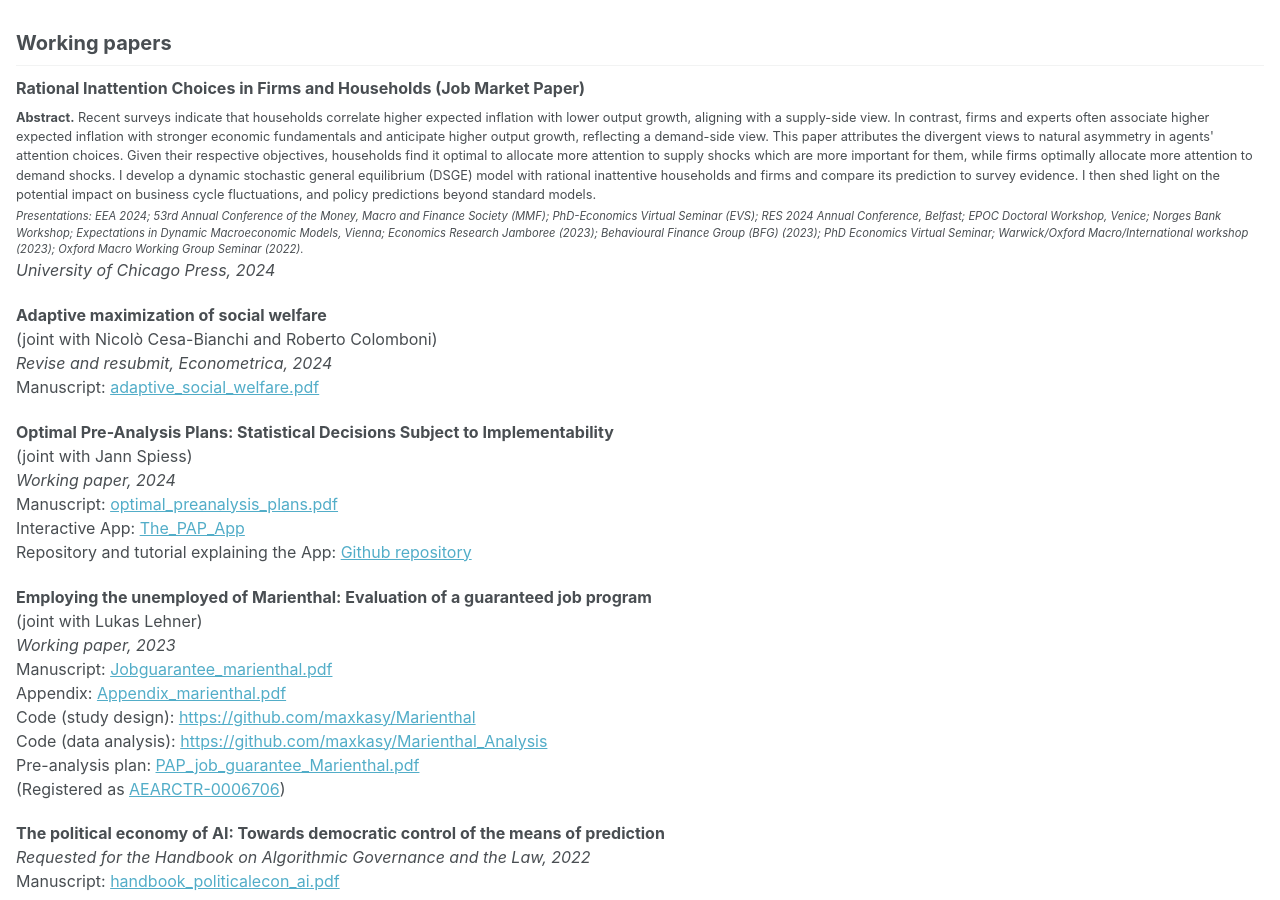
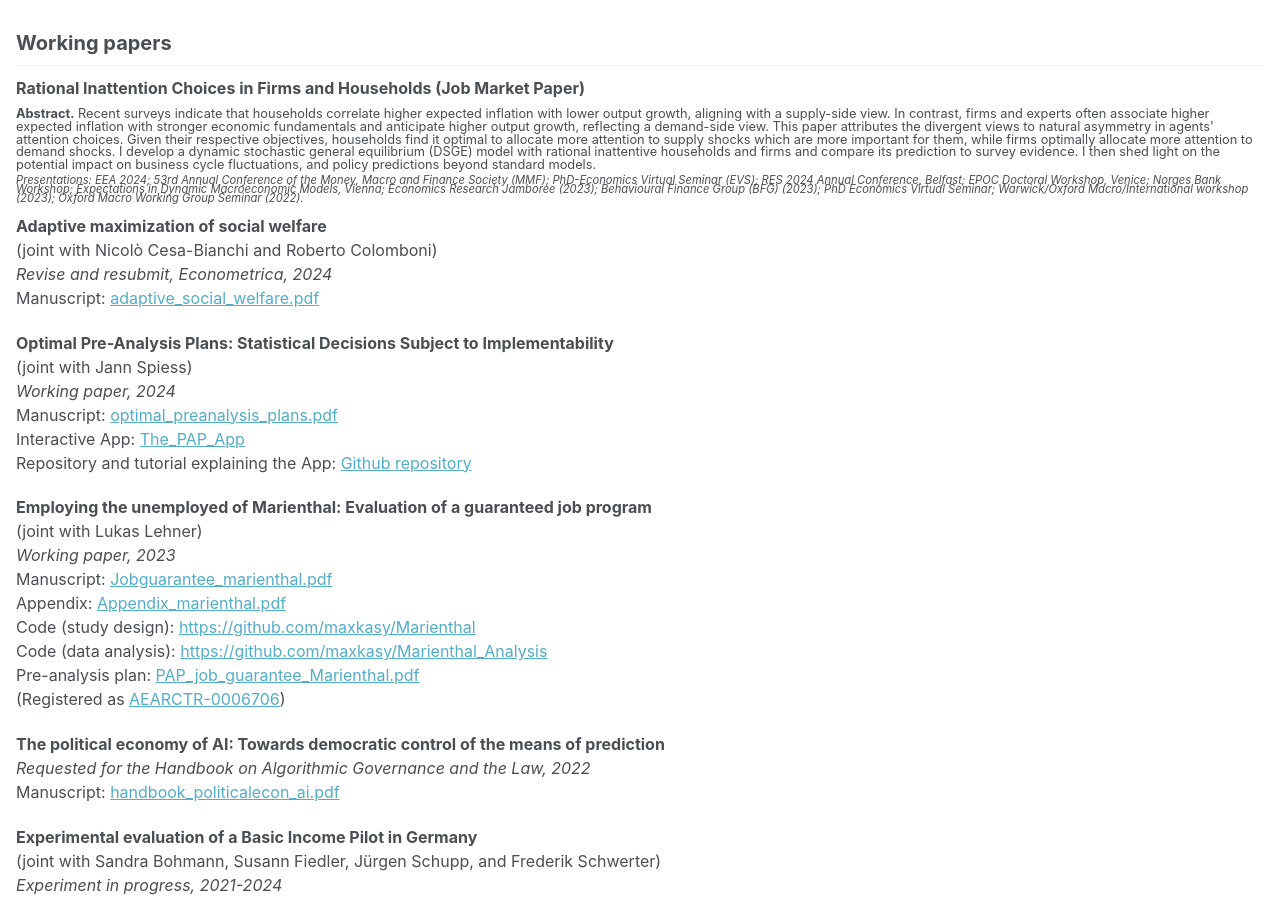
Before and after one commit to yifan-zhang-in/yifan-zhang-in.github.io, a Jekyll site: the page built from _pages/2_research.md, in a window 1280 px wide and 900 px high, scrolled down 569 px. Built offline with Jekyll 4.4.1, drawn with Linux system fonts in a browser that asks for light colours; nearby versions of some CDN libraries.

Commit message:
Update 2_research.md

```diff
--- a/_pages/2_research.md
+++ b/_pages/2_research.md
@@ -6,16 +6,15 @@ permalink: /research/
 
 <p style="margin-bottom: 0.5em; font-size: 1em;"><strong>Rational Inattention Choices in Firms and Households (Job Market Paper)</strong></p>
 
-<p style="margin-bottom: 0.3em; font-size: 0.8em;"><strong>Abstract.</strong> Recent surveys indicate that households correlate higher expected inflation with lower output growth, aligning with a supply-side view. In contrast, firms and experts often associate higher expected inflation with stronger economic fundamentals and anticipate higher output growth, reflecting a demand-side view. This paper attributes the divergent views to natural asymmetry in agents' attention choices. Given their respective objectives, households find it optimal to allocate more attention to supply shocks which are more important for them, while firms optimally allocate more attention to demand shocks. I develop a dynamic stochastic general equilibrium (DSGE) model with rational inattentive households and firms and compare its prediction to survey evidence. I then shed light on the potential impact on business cycle fluctuations, and policy predictions beyond standard models.</p>
+<p style="margin-bottom: 0.3em; font-size: 0.8em; line-height: 1;"><strong>Abstract.</strong> Recent surveys indicate that households correlate higher expected inflation with lower output growth, aligning with a supply-side view. In contrast, firms and experts often associate higher expected inflation with stronger economic fundamentals and anticipate higher output growth, reflecting a demand-side view. This paper attributes the divergent views to natural asymmetry in agents' attention choices. Given their respective objectives, households find it optimal to allocate more attention to supply shocks which are more important for them, while firms optimally allocate more attention to demand shocks. I develop a dynamic stochastic general equilibrium (DSGE) model with rational inattentive households and firms and compare its prediction to survey evidence. I then shed light on the potential impact on business cycle fluctuations, and policy predictions beyond standard models.</p>
 
-<p style="margin-top: 0em; margin-bottom: 0em; font-size: 0.7em;">
+
+<p style="margin-top: 0em; margin-bottom: 1em; font-size: 0.7em; line-height: 0.8;">
 <em>Presentations: EEA 2024; 53rd Annual Conference of the Money, Macro and Finance Society (MMF); PhD-Economics Virtual Seminar (EVS); RES 2024 Annual Conference, Belfast; EPOC Doctoral Workshop, Venice; Norges Bank Workshop; Expectations in Dynamic Macroeconomic Models, Vienna; Economics Research Jamboree (2023); Behavioural Finance Group (BFG) (2023); PhD Economics Virtual Seminar; Warwick/Oxford Macro/International workshop (2023); Oxford Macro Working Group Seminar (2022).</em>
 </p>
 
 
 
-
-  *University of Chicago Press, 2024*
 
 
 
```
